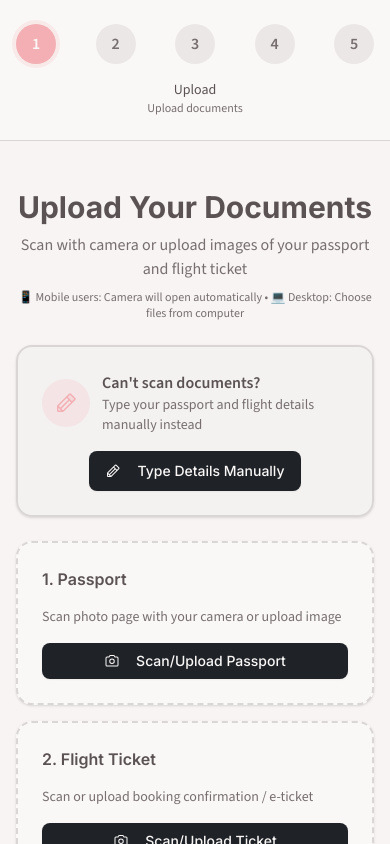
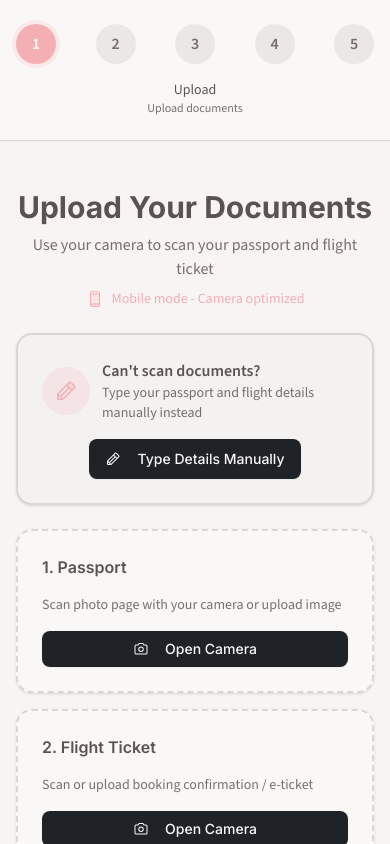
Before and after one commit to mariatakahashie666-boop/tripzy, a React (Vite) app: page / in a window 390 px wide. Both pictures are taken after a click on the button "Guest Mode (No data saved)". Shown: the top 844 px of the page. Built offline with nearby package versions, Linux system fonts and the light colour scheme.

Commit message:
Generated by Spark: make auto detection if user is using mobile phone or desktop

```diff
--- a/src/App.tsx
+++ b/src/App.tsx
@@ -7,6 +7,7 @@ import RequirementsChecklist from '@/components/RequirementsChecklist'
 import Payment from '@/components/Payment'
 import DocumentDelivery from '@/components/DocumentDelivery'
 import ProgressStepper from '@/components/ProgressStepper'
+import DeviceIndicator from '@/components/DeviceIndicator'
 import { ExtractedData, TripRequirement } from '@/types'
 
 const STEPS = [
@@ -52,6 +53,7 @@ function App() {
 
   return (
     <div className="min-h-screen bg-background">
+      <DeviceIndicator />
       {currentStep === 0 && <Hero onStart={handleStart} onGuestMode={handleGuestMode} />}
 
       {currentStep > 0 && (
--- a/src/components/DataVerification.tsx
+++ b/src/components/DataVerification.tsx
@@ -4,9 +4,10 @@ import { Button } from '@/components/ui/button'
 import { Input } from '@/components/ui/input'
 import { Label } from '@/components/ui/label'
 import { ExtractedData } from '@/types'
-import { Warning, CheckCircle, PencilSimple } from '@phosphor-icons/react'
+import { Warning, CheckCircle, PencilSimple, DeviceMobile, Desktop } from '@phosphor-icons/react'
 import { motion } from 'framer-motion'
 import { simulateDocumentExtraction } from '@/lib/ai-service'
+import { useIsMobile } from '@/hooks/use-mobile'
 
 interface DataVerificationProps {
   files: File[]
@@ -14,6 +15,7 @@ interface DataVerificationProps {
 }
 
 export default function DataVerification({ files, onVerified }: DataVerificationProps) {
+  const isMobile = useIsMobile()
   const [extractedData, setExtractedData] = useState<ExtractedData | null>(null)
   const [isLoading, setIsLoading] = useState(true)
   const [editedData, setEditedData] = useState<Partial<ExtractedData>>({})
@@ -83,8 +85,14 @@ export default function DataVerification({ files, onVerified }: DataVerification
         <h2 className="text-3xl font-bold">Verify Your Information</h2>
         <div className="flex items-center justify-center gap-2 text-muted-foreground">
           <Warning size={20} className="text-accent" />
-          <p className="font-medium">Please check very carefully as this will be used for your documents 😇</p>
+          <p className="font-medium">Please check {isMobile ? 'carefully' : 'very carefully'} as this will be used for your documents 😇</p>
         </div>
+        {isMobile && (
+          <p className="text-xs text-accent flex items-center justify-center gap-1">
+            <DeviceMobile size={16} weight="duotone" />
+            Mobile layout optimized for easy editing
+          </p>
+        )}
       </div>
 
       {noDataExtracted && (
--- /dev/null
+++ b/src/components/DeviceIndicator.tsx
@@ -0,0 +1,50 @@
+import { DeviceMobile, Desktop } from '@phosphor-icons/react'
+import { useIsMobile } from '@/hooks/use-mobile'
+import { Card } from '@/components/ui/card'
+import { motion, AnimatePresence } from 'framer-motion'
+import { useState, useEffect } from 'react'
+
+export default function DeviceIndicator() {
+  const isMobile = useIsMobile()
+  const [show, setShow] = useState(true)
+
+  useEffect(() => {
+    const timer = setTimeout(() => setShow(false), 8000)
+    return () => clearTimeout(timer)
+  }, [])
+
+  if (!show) return null
+
+  return (
+    <AnimatePresence>
+      <motion.div
+        initial={{ opacity: 0, y: -20 }}
+        animate={{ opacity: 1, y: 0 }}
+        exit={{ opacity: 0, y: -20 }}
+        className="fixed top-4 right-4 z-50"
+      >
+        <Card className="p-3 shadow-lg border-2 border-accent/20 bg-card/95 backdrop-blur-sm">
+          <div className="flex items-center gap-2">
+            {isMobile ? (
+              <>
+                <DeviceMobile size={20} className="text-accent" weight="duotone" />
+                <div className="text-sm">
+                  <p className="font-semibold text-accent">Mobile Mode</p>
+                  <p className="text-xs text-muted-foreground">Camera optimized</p>
+                </div>
+              </>
+            ) : (
+              <>
+                <Desktop size={20} className="text-accent" weight="duotone" />
+                <div className="text-sm">
+                  <p className="font-semibold text-accent">Desktop Mode</p>
+                  <p className="text-xs text-muted-foreground">File upload ready</p>
+                </div>
+              </>
+            )}
+          </div>
+        </Card>
+      </motion.div>
+    </AnimatePresence>
+  )
+}
--- a/src/components/DocumentUpload.tsx
+++ b/src/components/DocumentUpload.tsx
@@ -4,10 +4,11 @@ import { Button } from '@/components/ui/button'
 import { Dialog, DialogContent, DialogHeader, DialogTitle, DialogFooter } from '@/components/ui/dialog'
 import { Input } from '@/components/ui/input'
 import { Label } from '@/components/ui/label'
-import { CloudArrowUp, File, X, Eye, Warning, CheckCircle, Pencil, Camera } from '@phosphor-icons/react'
+import { CloudArrowUp, File, X, Eye, Warning, CheckCircle, Pencil, Camera, DeviceMobile, Desktop } from '@phosphor-icons/react'
 import { motion, AnimatePresence } from 'framer-motion'
 import { cn } from '@/lib/utils'
 import { ExtractedData } from '@/types'
+import { useIsMobile } from '@/hooks/use-mobile'
 
 interface DocumentUploadProps {
   onUploadComplete: (files: File[]) => void
@@ -18,6 +19,7 @@ interface FileWithPreview extends File {
 }
 
 export default function DocumentUpload({ onUploadComplete }: DocumentUploadProps) {
+  const isMobile = useIsMobile()
   const [files, setFiles] = useState<FileWithPreview[]>([])
   const [dragActive, setDragActive] = useState(false)
   const [passportUploaded, setPassportUploaded] = useState(false)
@@ -170,11 +172,23 @@ export default function DocumentUpload({ onUploadComplete }: DocumentUploadProps
       <div className="text-center space-y-2">
         <h2 className="text-3xl font-bold">Upload Your Documents</h2>
         <p className="text-muted-foreground">
-          Scan with camera or upload images of your passport and flight ticket
+          {isMobile
+            ? 'Use your camera to scan your passport and flight ticket'
+            : 'Upload images of your passport and flight ticket from your computer'}
         </p>
-        <p className="text-xs text-muted-foreground">
-          📱 Mobile users: Camera will open automatically • 💻 Desktop: Choose files from computer
-        </p>
+        <div className="flex items-center justify-center gap-2 text-sm">
+          {isMobile ? (
+            <div className="flex items-center gap-2 text-accent font-medium">
+              <DeviceMobile size={18} weight="duotone" />
+              <span>Mobile mode - Camera optimized</span>
+            </div>
+          ) : (
+            <div className="flex items-center gap-2 text-accent font-medium">
+              <Desktop size={18} weight="duotone" />
+              <span>Desktop mode - File upload ready</span>
+            </div>
+          )}
+        </div>
       </div>
 
       <Card className="p-6 bg-muted/30 border-2">
@@ -219,7 +233,7 @@ export default function DocumentUpload({ onUploadComplete }: DocumentUploadProps
               type="file"
               id="passport-upload"
               accept="image/*"
-              capture="environment"
+              capture={isMobile ? "environment" : undefined}
               className="hidden"
               onChange={(e) => handleFileChange(e, 'passport')}
             />
@@ -229,7 +243,9 @@ export default function DocumentUpload({ onUploadComplete }: DocumentUploadProps
               onClick={() => document.getElementById('passport-upload')?.click()}
             >
               <Camera className="mr-2" size={20} />
-              {passportUploaded ? 'Change Passport' : 'Scan/Upload Passport'}
+              {isMobile
+                ? (passportUploaded ? 'Retake Photo' : 'Open Camera')
+                : (passportUploaded ? 'Change Passport' : 'Upload Passport')}
             </Button>
           </div>
         </Card>
@@ -251,8 +267,8 @@ export default function DocumentUpload({ onUploadComplete }: DocumentUploadProps
             <input
               type="file"
               id="ticket-upload"
-              accept="image/*,application/pdf"
-              capture="environment"
+              accept={isMobile ? "image/*" : "image/*,application/pdf"}
+              capture={isMobile ? "environment" : undefined}
               className="hidden"
               onChange={(e) => handleFileChange(e, 'ticket')}
             />
@@ -262,7 +278,9 @@ export default function DocumentUpload({ onUploadComplete }: DocumentUploadProps
               onClick={() => document.getElementById('ticket-upload')?.click()}
             >
               <Camera className="mr-2" size={20} />
-              {ticketUploaded ? 'Change Ticket' : 'Scan/Upload Ticket'}
+              {isMobile
+                ? (ticketUploaded ? 'Retake Photo' : 'Open Camera')
+                : (ticketUploaded ? 'Change Ticket' : 'Upload Ticket')}
             </Button>
           </div>
         </Card>
@@ -282,7 +300,7 @@ export default function DocumentUpload({ onUploadComplete }: DocumentUploadProps
         <div className="text-center space-y-4">
           <CloudArrowUp className="mx-auto text-muted-foreground" size={48} weight="duotone" />
           <div>
-            <p className="font-medium">Optional: Scan or Upload More Documents</p>
+            <p className="font-medium">Optional: {isMobile ? 'Scan' : 'Upload'} More Documents</p>
             <p className="text-sm text-muted-foreground mt-1">
               Hotel booking, bank statement, etc. (up to 3 more)
             </p>
@@ -290,14 +308,14 @@ export default function DocumentUpload({ onUploadComplete }: DocumentUploadProps
           <input
             type="file"
             id="additional-upload"
-            accept="image/*,application/pdf"
-            capture="environment"
+            accept={isMobile ? "image/*" : "image/*,application/pdf"}
+            capture={isMobile ? "environment" : undefined}
             multiple
             className="hidden"
             onChange={(e) => handleFileChange(e, 'additional')}
           />
           <p className="text-xs text-muted-foreground">
-            Click or drag files here
+            {isMobile ? 'Tap to open camera or select files' : 'Click or drag files here'}
           </p>
         </div>
       </Card>
--- a/src/components/Hero.tsx
+++ b/src/components/Hero.tsx
@@ -1,9 +1,10 @@
 import { Card } from '@/components/ui/card'
 import { Button } from '@/components/ui/button'
-import { Airplane, Shield, Clock, CheckCircle, LockKey } from '@phosphor-icons/react'
+import { Airplane, Shield, Clock, CheckCircle, LockKey, DeviceMobile, Desktop } from '@phosphor-icons/react'
 import { motion } from 'framer-motion'
-import { useState } from 'react'
+import { useState, useEffect } from 'react'
 import { toast } from 'sonner'
+import { useIsMobile } from '@/hooks/use-mobile'
 
 interface HeroProps {
   onStart: () => void
@@ -21,6 +22,13 @@ const GoogleLogo = () => (
 
 export default function Hero({ onStart, onGuestMode }: HeroProps) {
   const [isAuthenticating, setIsAuthenticating] = useState(false)
+  const isMobile = useIsMobile()
+  const [showDeviceDetection, setShowDeviceDetection] = useState(true)
+
+  useEffect(() => {
+    const timer = setTimeout(() => setShowDeviceDetection(false), 5000)
+    return () => clearTimeout(timer)
+  }, [])
 
   const handleGoogleSignIn = async () => {
     setIsAuthenticating(true)
@@ -142,9 +150,30 @@ export default function Hero({ onStart, onGuestMode }: HeroProps) {
           initial={{ opacity: 0 }}
           animate={{ opacity: 1 }}
           transition={{ duration: 0.6, delay: 0.4 }}
-          className="mt-8 text-center text-sm text-muted-foreground"
+          className="mt-8 text-center text-sm text-muted-foreground space-y-3"
         >
           <p>🔒 Your data is encrypted and deleted after use</p>
+
+          {showDeviceDetection && (
+            <motion.div
+              initial={{ opacity: 0, y: 10 }}
+              animate={{ opacity: 1, y: 0 }}
+              exit={{ opacity: 0 }}
+              className="flex items-center justify-center gap-2 text-accent font-medium"
+            >
+              {isMobile ? (
+                <>
+                  <DeviceMobile size={20} weight="duotone" />
+                  <span>Mobile device detected - Camera scanning optimized</span>
+                </>
+              ) : (
+                <>
+                  <Desktop size={20} weight="duotone" />
+                  <span>Desktop detected - File upload optimized</span>
+                </>
+              )}
+            </motion.div>
+          )}
         </motion.div>
       </div>
     </div>
```
Also changed, not shown: 1 other file (tests, documents, lock files or other folders).
